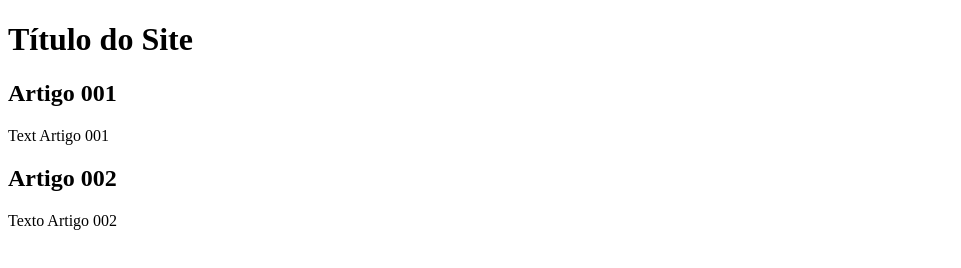
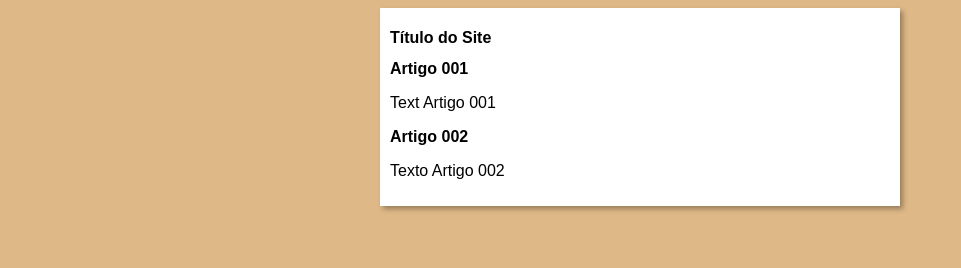
Before and after one commit to FelipeMenegon/projeto-site, a plain HTML site: page index.html in a window 1280 px wide. Shown: the whole page, without its empty margins (0-961 px from the left). Drawn offline with Linux system fonts and the light colour scheme.

Commit message:
Iniciei o Design

```diff
--- /dev/null
+++ b/estilos/style.css
@@ -0,0 +1,17 @@
+* {
+    font-family: Arial, Helvetica, sans-serif;
+    font-size: 16px;
+}
+
+body{
+    background-color: burlywood;
+
+}
+
+main{
+    background-color: white;
+    width: 500px;
+    margin: auto;
+    padding: 10px;
+    box-shadow: 3px 3px 5px rgba(0, 0, 0, 0.322);
+}
--- a/index.html
+++ b/index.html
@@ -5,6 +5,8 @@
     <meta charset="UTF-8">
     <meta name="viewport" content="width=device-width, initial-scale=1.0">
     <title>Título do Site</title>
+    <title></title>
+    <link rel="stylesheet" href="estilos/style.css">
 </head>
 
 <body>
```
